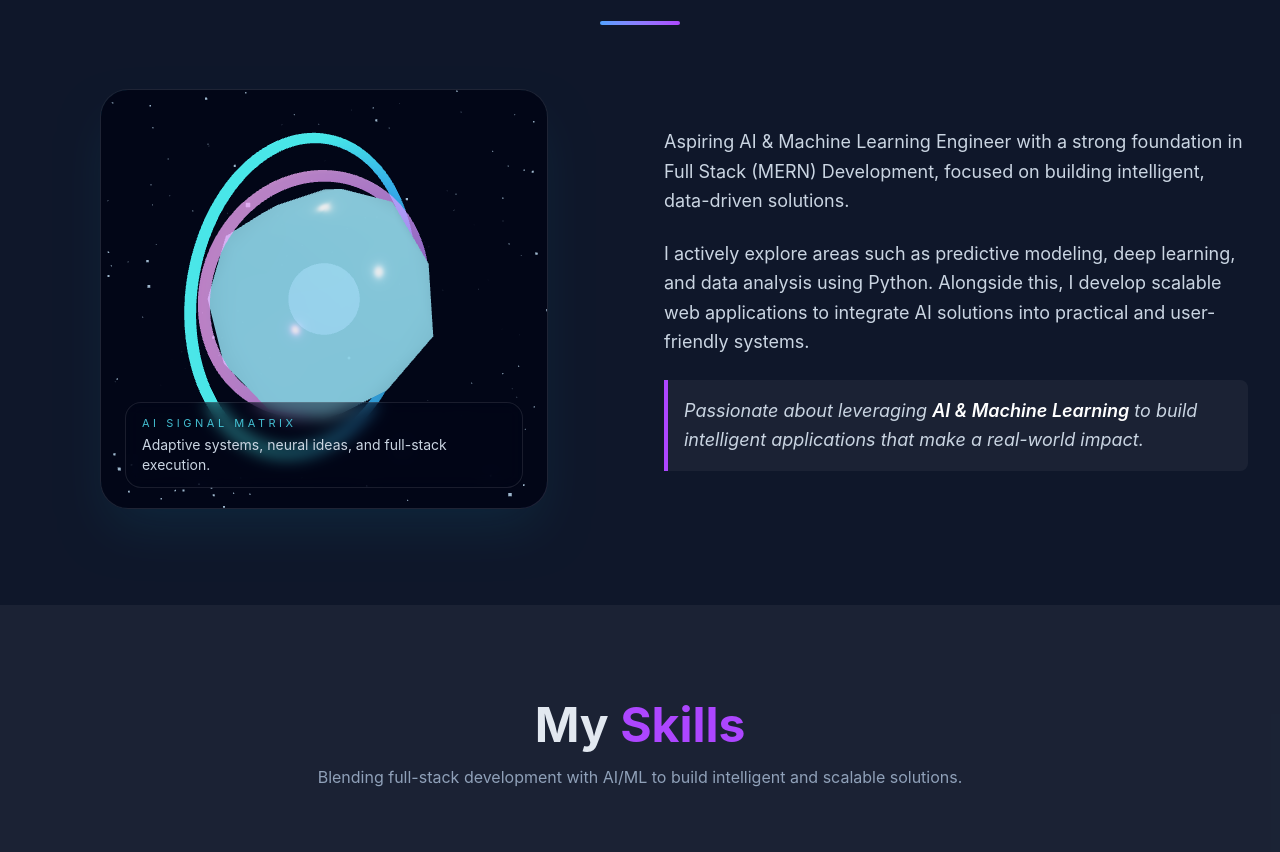
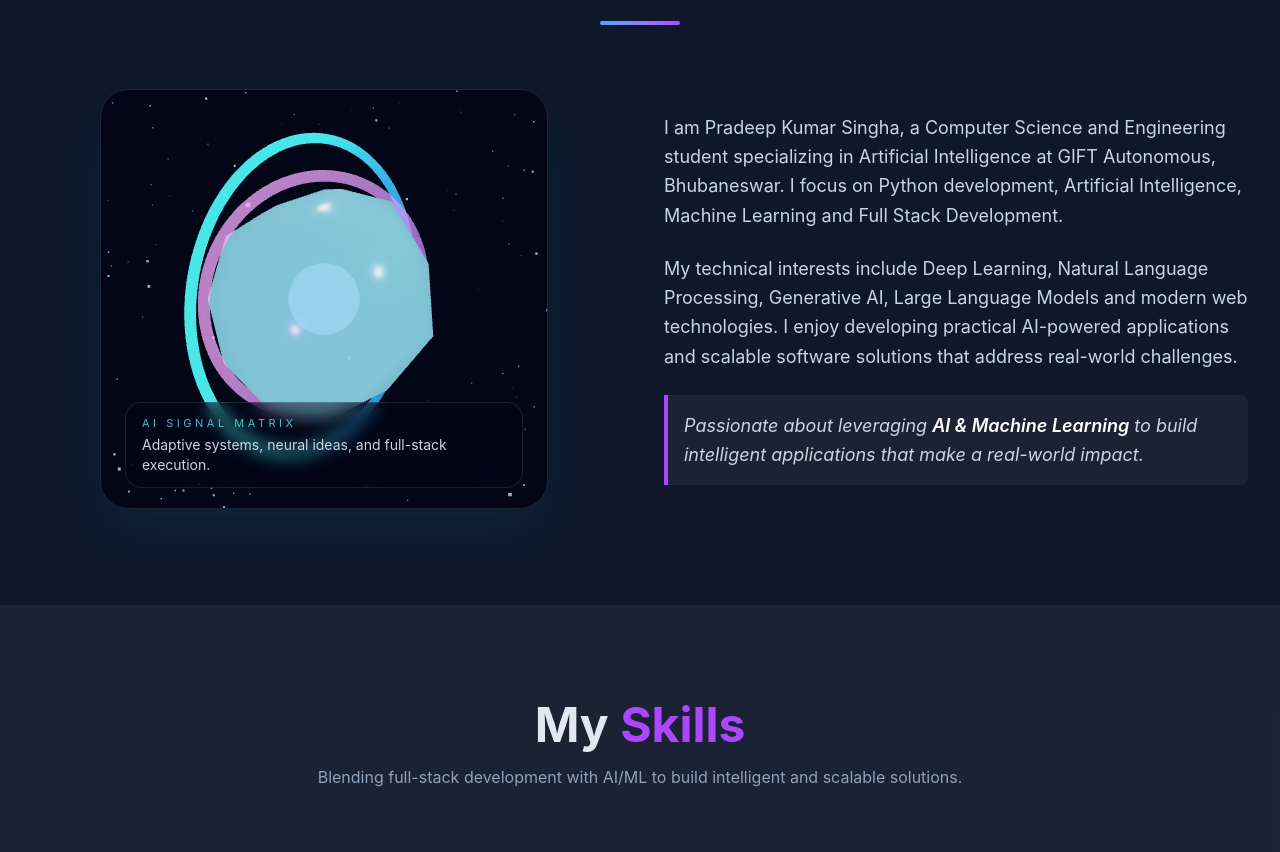
Before and after one commit to pradeepkumarsingha/Professional_Portfolio, a React (Vite) app: page / in a window 1280 px wide. Shown: the part 939-1791 px from the top of the page. Built offline with nearby package versions, Linux system fonts and the light colour scheme.

Commit message:
Revise About section with updated biography
Updated personal introduction and technical interests in About component.

```diff
--- a/src/components/About.jsx
+++ b/src/components/About.jsx
@@ -40,16 +40,23 @@ export default function About() {
             viewport={{ once: true }}
             className="w-full space-y-6 text-center md:w-1/2 md:text-left"
           >
-            <p className="text-lg leading-relaxed text-slate-300">
-              Aspiring AI & Machine Learning Engineer with a strong foundation in Full Stack (MERN)
-              Development, focused on building intelligent, data-driven solutions.
-            </p>
 
-            <p className="text-lg leading-relaxed text-slate-300">
-              I actively explore areas such as predictive modeling, deep learning, and data analysis
-              using Python. Alongside this, I develop scalable web applications to integrate AI
-              solutions into practical and user-friendly systems.
-            </p>
+<p className="text-lg leading-relaxed text-slate-300">
+  I am Pradeep Kumar Singha, a Computer Science and Engineering
+  student specializing in Artificial Intelligence at GIFT
+  Autonomous, Bhubaneswar. I focus on Python development,
+  Artificial Intelligence, Machine Learning and Full Stack
+  Development.
+</p>
+
+<p className="text-lg leading-relaxed text-slate-300">
+  My technical interests include Deep Learning, Natural Language
+  Processing, Generative AI, Large Language Models and modern
+  web technologies. I enjoy developing practical AI-powered
+  applications and scalable software solutions that address
+  real-world challenges.
+</p>
+
 
             <div className="rounded-r-lg border-l-4 border-purple-500 bg-white/5 p-4 pl-4">
               <p className="text-lg leading-relaxed italic text-slate-300">
```
